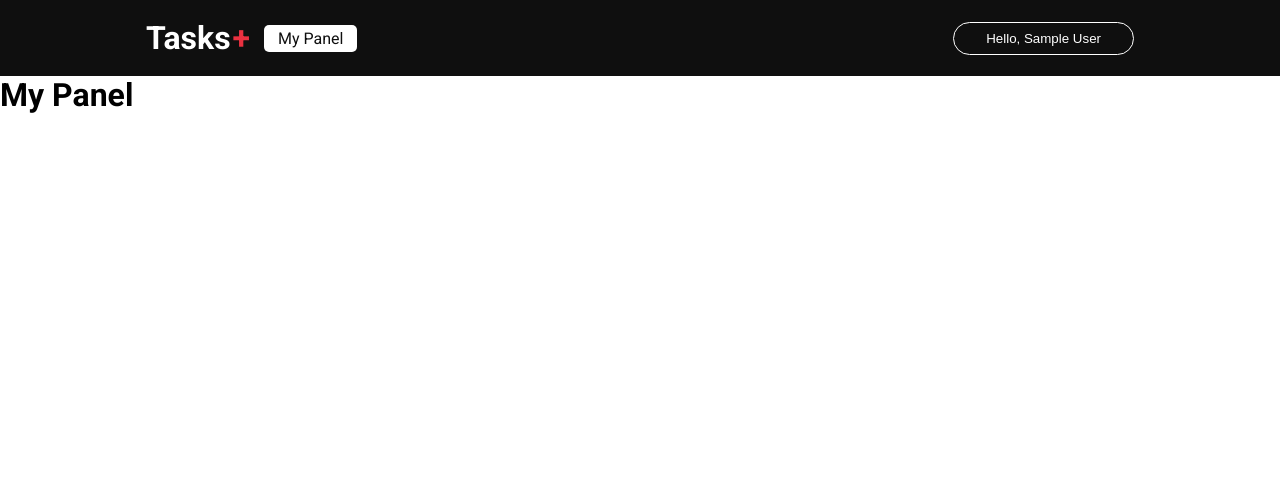
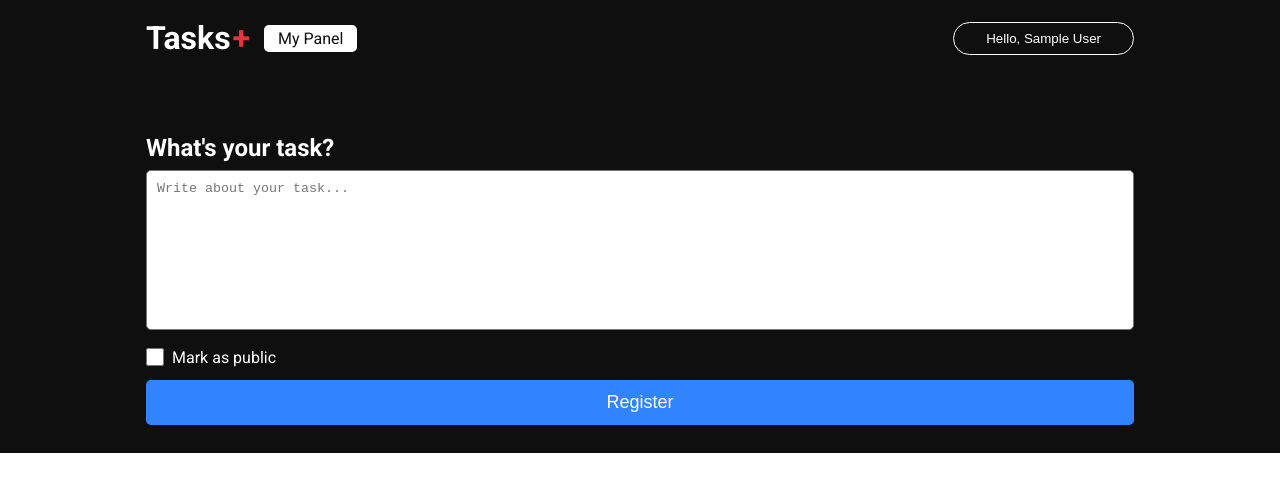
Before and after one commit to JA-Lourenco/nextjs-start, a Next.js app: page /dashboard in a window 1280 px wide. Shown: the top 492 px of the page. Built offline with nearby package versions, Linux system fonts and the light colour scheme; no server answers; sample sign-in values are in the browser's storage.

Commit message:
Creating dashboard: first part

```diff
--- a/src/components/Header/styles.module.css
+++ b/src/components/Header/styles.module.css
@@ -51,8 +51,6 @@
 }
 
 .loginButton {
-  cursor: pointer;
-
   padding: 8px 32px;
 
   color: var(--white);
--- /dev/null
+++ b/src/components/Textarea/index.tsx
@@ -0,0 +1,7 @@
+import { HTMLProps } from "react";
+
+import styles from "./styles.module.css";
+
+export function Textarea({ ...rest }: HTMLProps<HTMLTextAreaElement>) {
+  return <textarea className={styles.textarea} {...rest}></textarea>;
+}
--- /dev/null
+++ b/src/components/Textarea/styles.module.css
@@ -0,0 +1,11 @@
+.textarea {
+  width: 100%;
+  height: 160px;
+
+  padding: 10px;
+
+  border-radius: 5px;
+
+  outline: none;
+  resize: none;
+}
--- a/src/pages/dashboard/index.tsx
+++ b/src/pages/dashboard/index.tsx
@@ -1,4 +1,6 @@
 import Head from "next/head";
+
+import { Textarea } from "@/components/Textarea";
 
 import { GetServerSideProps } from "next";
 import { getSession } from "next-auth/react";
@@ -12,7 +14,30 @@
         <title>My Tasks Panel</title>
       </Head>
 
-      <h1>My Panel</h1>
+      <main className={styles.main}>
+        <section className={styles.content}>
+          <div className={styles.contentForm}>
+            <h1 className={styles.title}>What's your task?</h1>
+
+            <form>
+              <Textarea placeholder="Write about your task..." />
+
+              <div className={styles.checkboxArea}>
+                <input
+                  id="markPublic"
+                  type="checkbox"
+                  className={styles.checkbox}
+                />
+                <label htmlFor="markPublic">Mark as public</label>
+              </div>
+
+              <button type="submit" className={styles.button}>
+                Register
+              </button>
+            </form>
+          </div>
+        </section>
+      </main>
     </div>
   );
 }
--- a/src/pages/dashboard/styles.module.css
+++ b/src/pages/dashboard/styles.module.css
@@ -1,2 +1,60 @@
 .container {
+  width: 100%;
 }
+
+.content {
+  width: 100%;
+
+  background-color: var(--black);
+
+  display: flex;
+  justify-content: center;
+  align-items: center;
+}
+
+.contentForm {
+  width: 100%;
+  max-width: 1024px;
+
+  margin-top: 58px;
+  padding: 0 18px 28px;
+}
+
+.title {
+  margin-bottom: 8px;
+
+  color: var(--white);
+}
+
+.checkbox {
+  width: 18px;
+  height: 18px;
+
+  margin: 14px 0;
+}
+
+.checkboxArea label {
+  margin-left: 8px;
+
+  color: var(--white);
+}
+
+.checkboxArea {
+  display: flex;
+  justify-content: flex-start;
+  align-items: center;
+}
+
+.button {
+  width: 100%;
+
+  padding: 12px 0;
+
+  font-size: 18px;
+  color: var(--white);
+
+  background-color: var(--blue);
+
+  border: 0;
+  border-radius: 5px;
+}
--- a/src/styles/globals.css
+++ b/src/styles/globals.css
@@ -4,6 +4,7 @@
   --black: #0f0f0f;
   --white: #fff;
   --red: #ea3140;
+  --blue: #3183ff;
 }
 
 * {
@@ -15,3 +16,7 @@
 html {
   font-family: "Roboto", sans-serif;
 }
+
+button {
+  cursor: pointer;
+}
```
